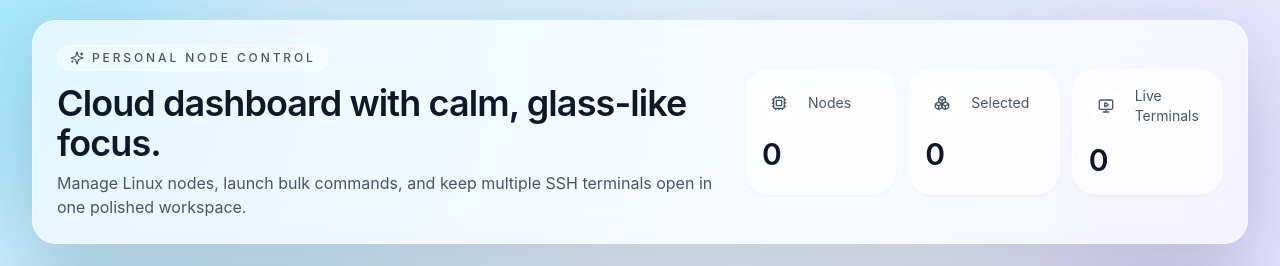
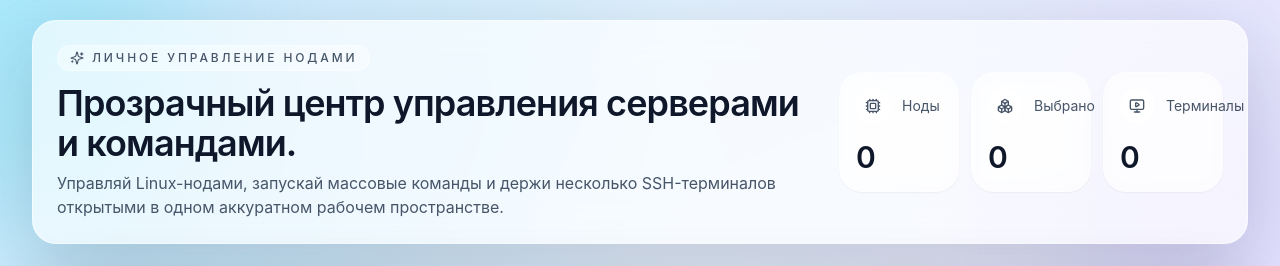
Before and after one commit to meynur/ndcontroller, a React (Vite) app in the folder frontend/: page / in a window 1280 px wide. Shown: the top 266 px of the page. Built offline with nearby package versions, Linux system fonts and the light colour scheme; no server answers.

Commit message:
feat: russian frontend localization (frontend/src/components/layout/AppShell.tsx)

```diff
--- a/frontend/src/components/layout/AppShell.tsx
+++ b/frontend/src/components/layout/AppShell.tsx
@@ -22,23 +22,23 @@ export function AppShell({ children, selectedCount, totalNodes, openTerminals }:
           <div className="space-y-3">
             <div className="inline-flex items-center gap-2 rounded-full border border-white/40 bg-white/40 px-3 py-1 text-xs font-medium uppercase tracking-[0.24em] text-slate-600">
               <Sparkles className="h-3.5 w-3.5" />
-              Personal Node Control
+              Личное управление нодами
             </div>
             <div>
               <h1 className="text-3xl font-semibold tracking-tight text-slate-900 sm:text-4xl">
-                Cloud dashboard with calm, glass-like focus.
+                Прозрачный центр управления серверами и командами.
               </h1>
               <p className="mt-2 max-w-3xl text-sm leading-6 text-slate-600 sm:text-base">
-                Manage Linux nodes, launch bulk commands, and keep multiple SSH terminals open in one
-                polished workspace.
+                Управляй Linux-нодами, запускай массовые команды и держи несколько SSH-терминалов
+                открытыми в одном аккуратном рабочем пространстве.
               </p>
             </div>
           </div>
 
           <div className="grid grid-cols-1 gap-3 sm:grid-cols-3">
-            <StatCard icon={Cpu} label="Nodes" value={totalNodes} />
-            <StatCard icon={Boxes} label="Selected" value={selectedCount} />
-            <StatCard icon={MonitorPlay} label="Live Terminals" value={openTerminals} />
+            <StatCard icon={Cpu} label="Ноды" value={totalNodes} />
+            <StatCard icon={Boxes} label="Выбрано" value={selectedCount} />
+            <StatCard icon={MonitorPlay} label="Терминалы" value={openTerminals} />
           </div>
         </header>
 
```
